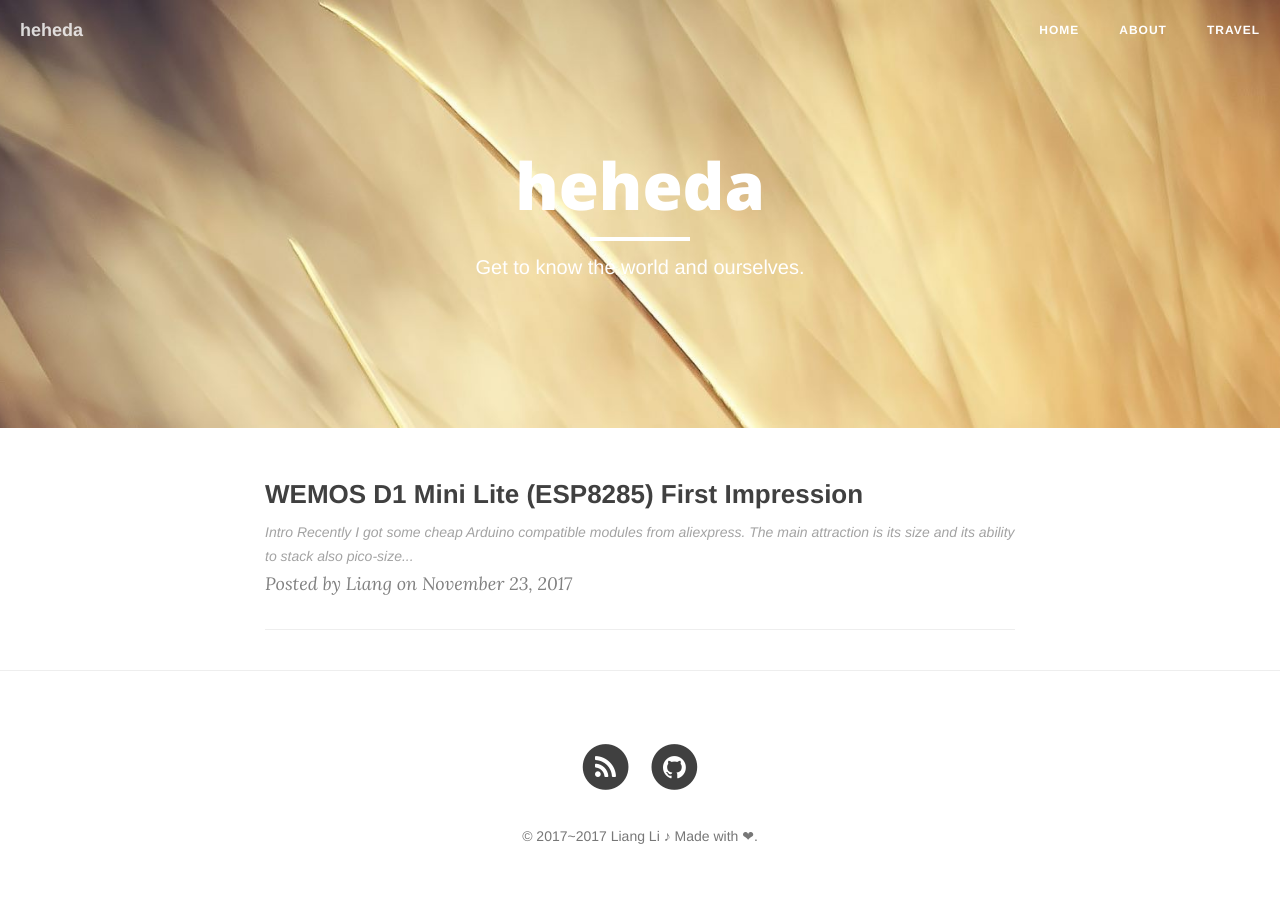
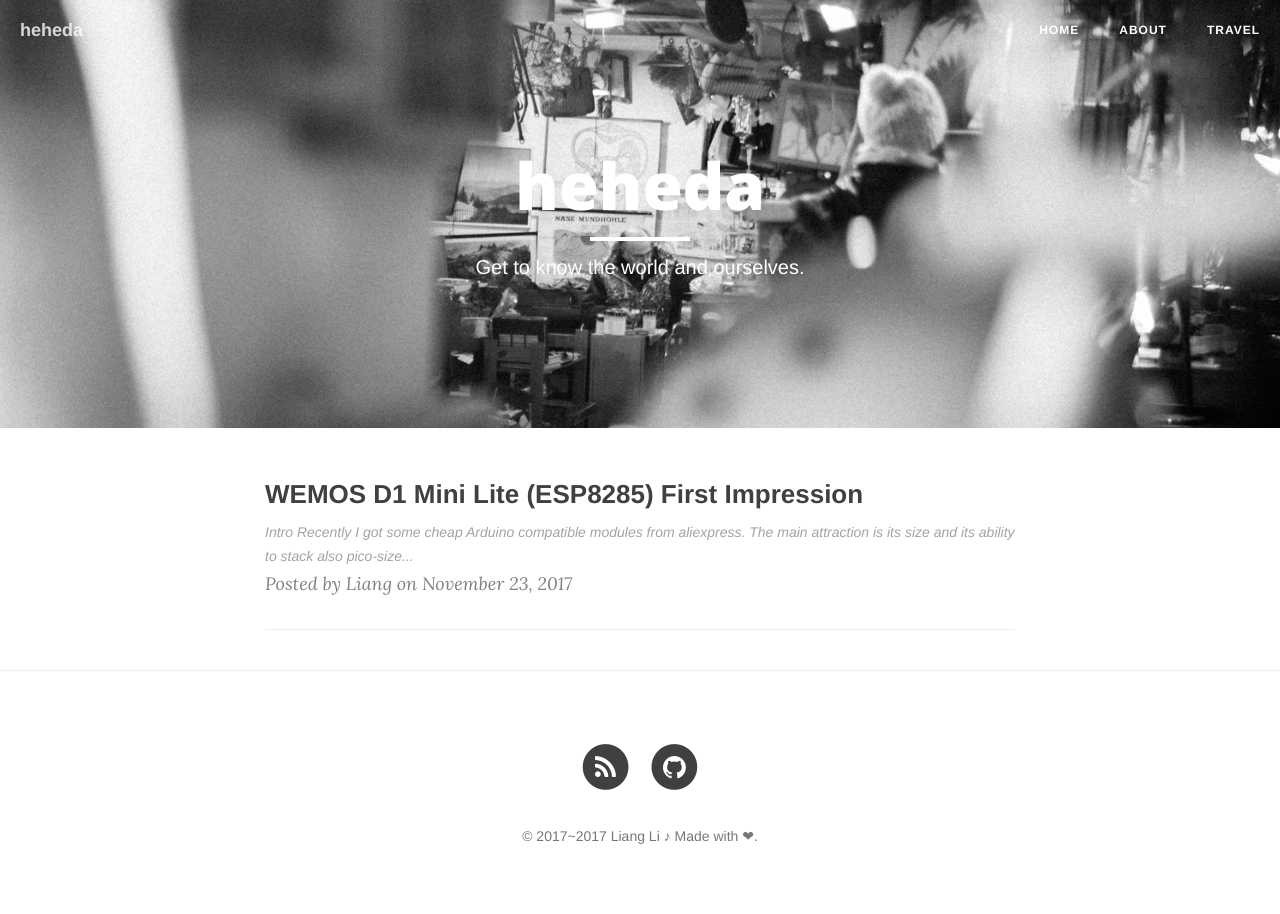
Before and after one commit to liangli2718/liangli2718.github.io, a Jekyll site: the page built from index.html, in a window 1280 px wide. Built offline with Jekyll 4.4.1, drawn with Linux system fonts in a browser that asks for light colours; nearby versions of some CDN libraries; the list of posts is cut into pages by our own code.

Commit message:
changed index banner to own pic

```diff
--- a/_config.yml
+++ b/_config.yml
@@ -1,6 +1,6 @@
 # Site settings
 title: heheda
-header-img: "img/autumn2.jpg"
+header-img: "img/index-banner.jpg"
 tagline:
 description:
 baseurl: https://liangli2718.github.io
```
Also changed, not shown: img/index-banner.jpg (added).
